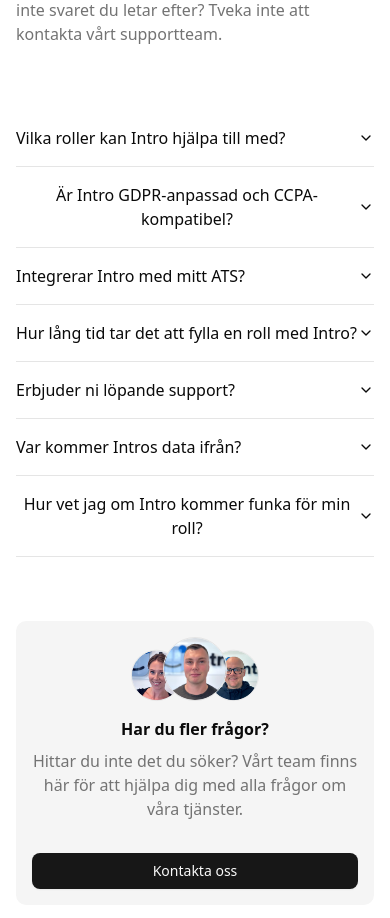
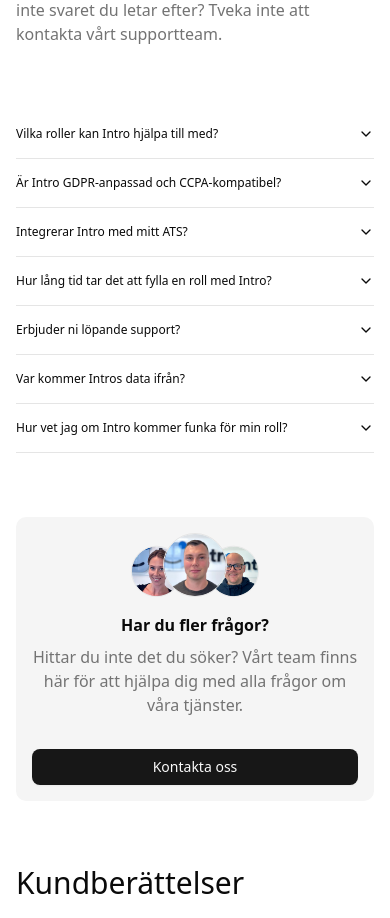
Before and after one commit to love9203/intro_landing_may, a Next.js app: page / in a window 390 px wide. Shown: the part 6700-7618 px from the top of the page. Built offline with nearby package versions, Linux system fonts and the light colour scheme.

Commit message:
Make FAQ text responsive: 12px on mobile, 16px on desktop

```diff
--- a/components/ui/faq3.tsx
+++ b/components/ui/faq3.tsx
@@ -88,12 +88,12 @@
           {items.map((item) =>
           <AccordionItem key={item.id} value={item.id}>
               <AccordionTrigger className="transition-opacity duration-200 hover:no-underline hover:opacity-60">
-                <div className="font-medium sm:py-1 lg:py-2 lg:text-lg">
+                <div className="font-medium sm:py-1 lg:py-2 text-xs sm:text-base">
                   {item.question}
                 </div>
               </AccordionTrigger>
               <AccordionContent className="sm:mb-1 lg:mb-2">
-                <div className="text-muted-foreground lg:text-lg">
+                <div className="text-muted-foreground text-xs sm:text-base">
                   {item.answer}
                 </div>
               </AccordionContent>
```
